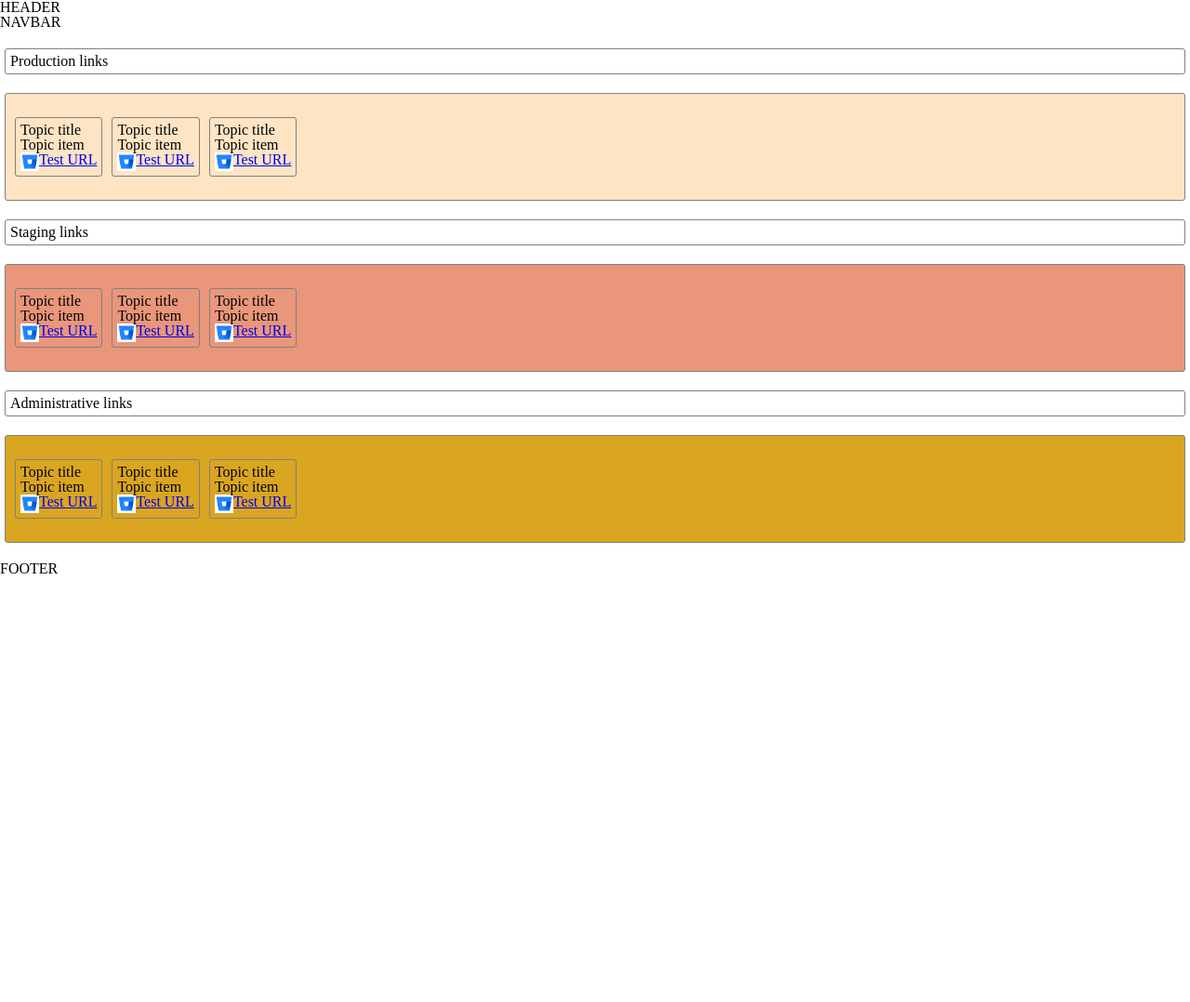
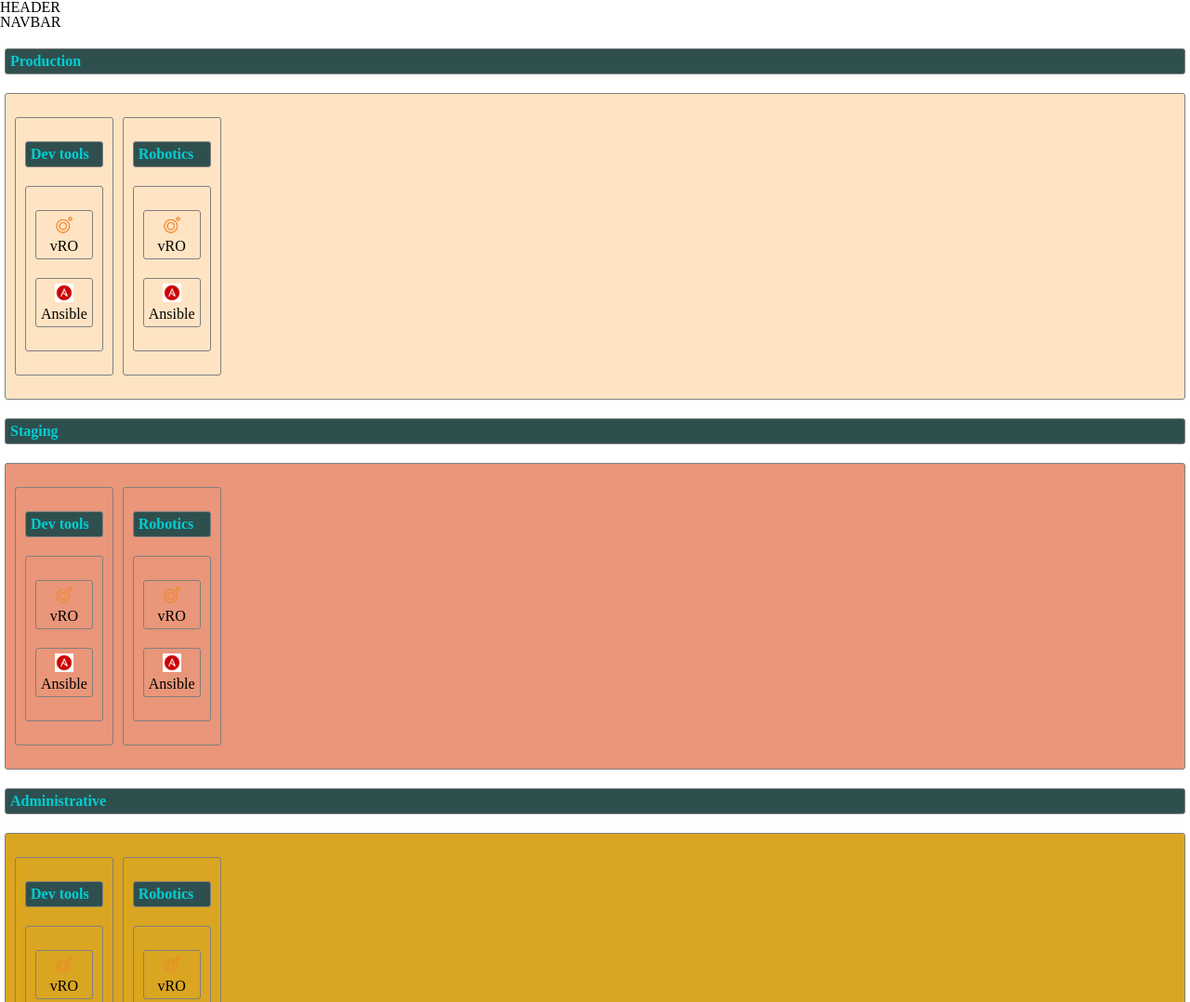
Before and after one commit to aburke972/myCrazyFavourites_simpleEdition, a plain HTML site: page index.html in a window 1280 px wide. Shown: the top 1078 px of the page at 93% size. Before the commit the page ends 800 px from the top, so only its background shows below. Drawn offline with Linux system fonts and the light colour scheme.

Commit message:
All section with subflex

```diff
--- a/index.html
+++ b/index.html
@@ -14,68 +14,91 @@
     <navbar>
         NAVBAR
     </navbar>
-    <div class="title">Production links</div>
+    <div class="title">Production </div>
     <div id="prod" class="flex-container">
-
-        <div id="template" class="flex-item child-container">
-            <h1>Topic title</h1>
-            <h2>Topic item</h2>
-            <a href="http://google" target="_blank">Test URL</a>
-            <img class="icon" src="img/bitbucket.png"  alt="bitbucket">
+        <div class="block flex-item child-container" >
+            <div class="title">Dev tools</div>
+            <div id="dev-tools" class="child-container">
+                    <div class="child-flex-item">
+                        <img class="icon" src="img/vro.png" alt="bitbucket">
+                        <a href="http://google" target="_blank">vRO</a>
+                    </div>
+                    <div class="child-flex-item">
+                        <img class="icon" src="img/ansible.png" alt="bitbucket">
+                        <a href="http://google" target="_blank">Ansible</a>
+                    </div>
+            </div>
         </div>
-        <div id="dev" class="flex-item child-container">
-            <h1>Topic title</h1>
-            <h2>Topic item</h2>
-            <a href="http://google" target="_blank">Test URL</a>
-            <img class="icon" src="img/bitbucket.png" alt="bitbucket">
-        </div>
-        <div id="template" class="flex-item child-container">
-            <h1>Topic title</h1>
-            <h2>Topic item</h2>
-            <a href="http://google" target="_blank">Test URL</a>
-            <img class="icon" src="img/bitbucket.png"  alt="bitbucket">
+        <div class="block flex-item child-container">
+            <div class="title">Robotics</div>
+            <div id="robotics" class="child-container">
+                <div class="child-flex-item">
+                    <img class="icon" src="img/vro.png" alt="bitbucket">
+                    <a href="http://google" target="_blank">vRO</a>
+                </div>
+                <div class="child-flex-item">
+                    <img class="icon" src="img/ansible.png" alt="bitbucket">
+                    <a href="http://google" target="_blank">Ansible</a>
+                </div>
+            </div>
         </div>
     </div>
-    <div class="title">Staging links</div>
+    <div class="title">Staging </div>
     <div id="staging" class="flex-container">
-        <div id="template" class="flex-item child-container">
-            <h1>Topic title</h1>
-            <h2>Topic item</h2>
-            <a href="http://google" target="_blank">Test URL</a>
-            <img class="icon" src="img/bitbucket.png"  alt="bitbucket">
+        <div class="block flex-item child-container" >
+            <div class="title">Dev tools</div>
+            <div id="dev-tools" class="child-container">
+                    <div class="child-flex-item">
+                        <img class="icon" src="img/vro.png" alt="bitbucket">
+                        <a href="http://google" target="_blank">vRO</a>
+                    </div>
+                    <div class="child-flex-item">
+                        <img class="icon" src="img/ansible.png" alt="bitbucket">
+                        <a href="http://google" target="_blank">Ansible</a>
+                    </div>
+            </div>
         </div>
-        <div id="dev" class="flex-item child-container">
-            <h1>Topic title</h1>
-            <h2>Topic item</h2>
-            <a href="http://google" target="_blank">Test URL</a>
-            <img class="icon" src="img/bitbucket.png" alt="bitbucket">
-        </div>
-        <div id="template" class="flex-item child-container">
-            <h1>Topic title</h1>
-            <h2>Topic item</h2>
-            <a href="http://google" target="_blank">Test URL</a>
-            <img class="icon" src="img/bitbucket.png"  alt="bitbucket">
+        <div class="block flex-item child-container">
+            <div class="title">Robotics</div>
+            <div id="robotics" class="child-container">
+                <div class="child-flex-item">
+                    <img class="icon" src="img/vro.png" alt="bitbucket">
+                    <a href="http://google" target="_blank">vRO</a>
+                </div>
+                <div class="child-flex-item">
+                    <img class="icon" src="img/ansible.png" alt="bitbucket">
+                    <a href="http://google" target="_blank">Ansible</a>
+                </div>
+            </div>
         </div>
     </div>
-    <div class="title">Administrative links</div>
+    <div class="title">Administrative </div>
     <div id="administrative" class="flex-container">
-        <div id="template" class="flex-item child-container">
-            <h1>Topic title</h1>
-            <h2>Topic item</h2>
-            <a href="http://google" target="_blank">Test URL</a>
-            <img class="icon" src="img/bitbucket.png"  alt="bitbucket">
+        <div class="block flex-item child-container" >
+            <div class="title">Dev tools</div>
+            <div id="dev-tools" class="child-container">
+                    <div class="child-flex-item">
+                        <img class="icon" src="img/vro.png" alt="bitbucket">
+                        <a href="http://google" target="_blank">vRO</a>
+                    </div>
+                    <div class="child-flex-item">
+                        <img class="icon" src="img/ansible.png" alt="bitbucket">
+                        <a href="http://google" target="_blank">Ansible</a>
+                    </div>
+            </div>
         </div>
-        <div id="dev" class="flex-item child-container">
-            <h1>Topic title</h1>
-            <h2>Topic item</h2>
-            <a href="http://google" target="_blank">Test URL</a>
-            <img class="icon" src="img/bitbucket.png" alt="bitbucket">
-        </div>
-        <div id="template" class="flex-item child-container">
-            <h1>Topic title</h1>
-            <h2>Topic item</h2>
-            <a href="http://google" target="_blank">Test URL</a>
-            <img class="icon" src="img/bitbucket.png"  alt="bitbucket">
+        <div class="block flex-item child-container">
+            <div class="title">Robotics</div>
+            <div id="robotics" class="child-container">
+                <div class="child-flex-item">
+                    <img class="icon" src="img/vro.png" alt="bitbucket">
+                    <a href="http://google" target="_blank">vRO</a>
+                </div>
+                <div class="child-flex-item">
+                    <img class="icon" src="img/ansible.png" alt="bitbucket">
+                    <a href="http://google" target="_blank">Ansible</a>
+                </div>
+            </div>
         </div>
     </div>
     <footer>
--- a/style.css
+++ b/style.css
@@ -9,7 +9,10 @@ div{
 img{
     width: 20px;
     height: 20px;
-    float: left;
+    display: block;
+    margin: 0 auto;
+  /*   float: left; */
+/*     margin: 0 10px; */
 }
 
 #prod{
@@ -23,7 +26,29 @@ img{
 #administrative{
     background-color: goldenrod;
 }
+
+.title{
+    background-color: darkslategray;
+    color:darkturquoise;
+    font-weight: bold;
+}
+
 .flex-container{
     display: flex;
     flex-flow: row wrap;
 }
+
+a{
+    display: block;
+    text-align: center;
+    text-decoration: none;
+    color:inherit;
+    margin-top: 5px;
+}
+
+.child-flex-item:hover{
+    background-color: darkslategray;
+    color: darkturquoise;
+    transition: ease-in-out 0.3s;
+
+}
```
Also changed, not shown: img/ansible.png (added).
